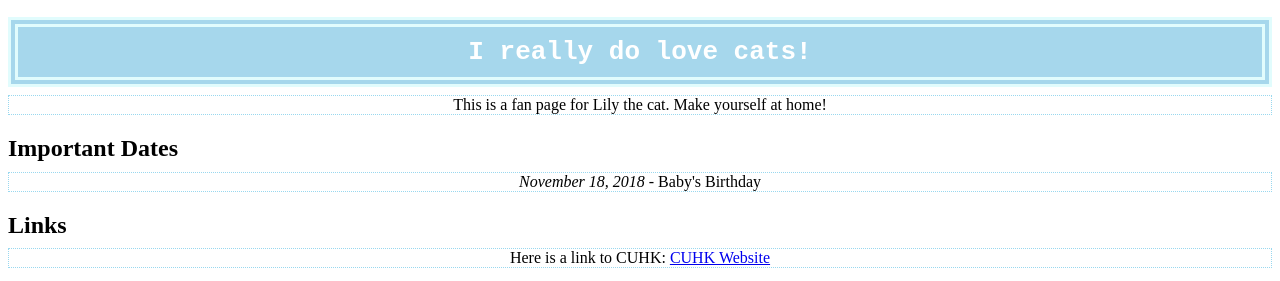
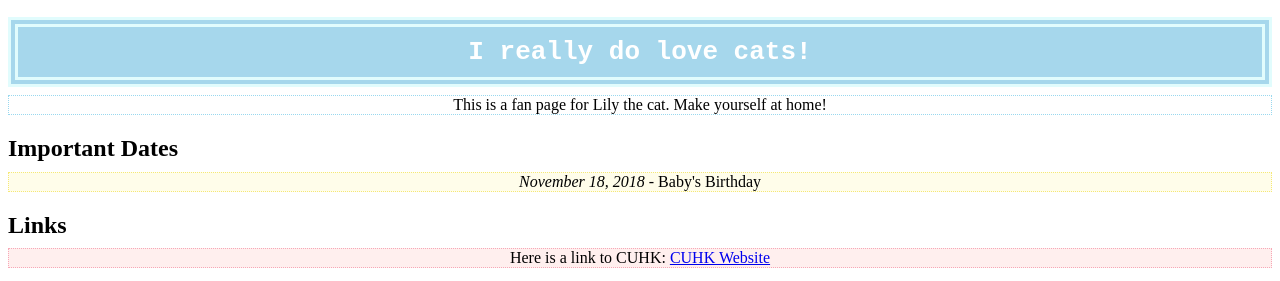
Before and after one commit to tsesw/tsesw.github.io, a plain HTML site: page index.html in a window 1280 px wide. Shown: the top 281 px of the page. Drawn offline with Linux system fonts and the light colour scheme; grey boxes are pictures that could not be loaded.

Commit message:
Update I love cats
add overriding code to dominating code

```diff
--- a/index.html
+++ b/index.html
@@ -32,10 +32,18 @@ p{
 <p>This is a fan page for Lily the cat. Make yourself at home!</p>
 
 <h2>Important Dates</h2>
-<p><i>November 18, 2018</i> - Baby's Birthday</p>
+
+<p style="
+    border-color: #f5e877;
+    background: #fffdea;
+"><i>November 18, 2018</i> - Baby's Birthday</p>
 
 <h2>Links</h2>
-<p>Here is a link to CUHK: <a href="www.cuhk.edu.hk">CUHK Website</a></p>
+<p style="
+    border-color: #f7a8b7;
+    background-color: #ffefee;
+">Here is a link to CUHK: <a href="www.cuhk.edu.hk">CUHK Website</a></p>
+
 <img src="https://i.imgur.com/7vyhbay.jpg"></img>
 <ol>
    <li>apples
```
